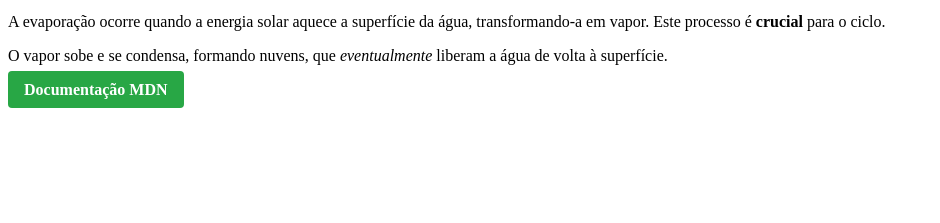
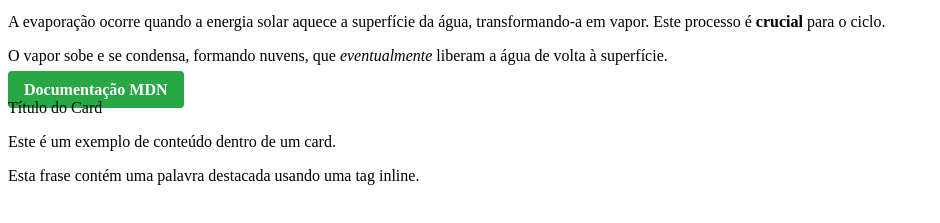
Before and after one commit to Jeanlerson/MyDevAcademy, a plain HTML site: page meu_site/index.html in a window 1280 px wide. Shown: the part 433-656 px from the top of the page, without its empty margins (0-940 px from the left). Drawn offline with Linux system fonts and the light colour scheme.

Commit message:
img-divs-span

```diff
--- a/meu_site/index.html
+++ b/meu_site/index.html
@@ -29,5 +29,14 @@
   <a href="https://developer.mozilla.org" target="_blank" rel="noopener noreferrer " class="btn-cadastro">
     Documentação MDN
   </a>
+
+  <div class="card">
+    <div class="card-header">Título do Card</div>
+    <div class="card-content">
+      <p>Este é um exemplo de conteúdo dentro de um card.</p>
+    </div>
+    <p>Esta frase contém uma <span class="destaque">palavra destacada</span> usando uma tag inline.</p>
+  </div>
+
 </body>
 </html>
```
